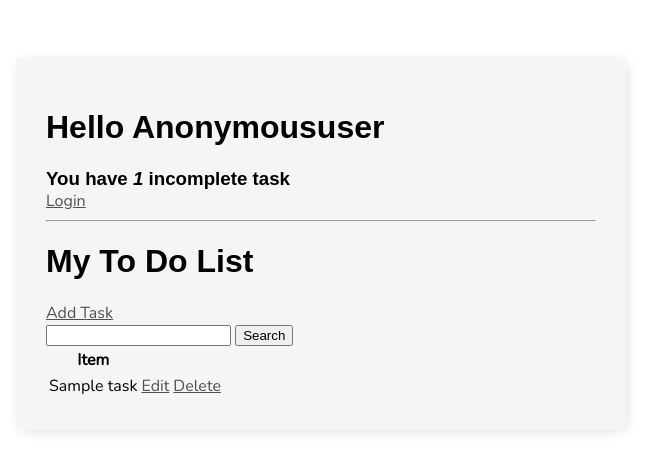
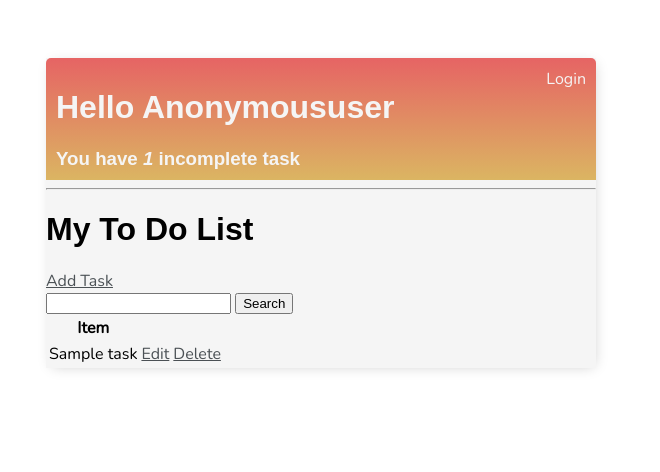
Before and after one commit to Code-Institute-Submissions/Madebybrown-TodoList.com, a Django app: template base/templates/base/task_list.html in a window 1280 px wide. Shown: the top 472 px of the page, without its empty margins (319-979 px from the left). Run offline with Django 3.2, Linux system fonts and the light colour scheme; the template is opened without the code that fills it: most values are stand-ins (such as "Sample title", 1, 10 or a date in 2020).

Commit message:
Update task_list header-bar section, add style to headerbar content

```diff
--- a/base/templates/base/main.html
+++ b/base/templates/base/main.html
@@ -37,7 +37,20 @@
             background-color: whitesmoke;
             -webkit-box-shadow: 2px 2px 13px -4px rgba(0, 0, 0, 0.21);
             box-shadow: 2px 2px 13px -4px rgba(0, 0, 0, 0.21);
-            padding: 30px;
+        }
+
+        .header-bar {
+            display: flex;
+            justify-content: space-between;
+            color: whitesmoke;
+            padding: 10px;
+            border-radius: 5px 5px 0 0;
+            background: linear-gradient(#e66464, #dbb562);
+        }
+
+        .header-bar a {
+            color: whitesmoke;
+            text-decoration: none;
         }
     </style>
 </head>
--- a/base/templates/base/task_list.html
+++ b/base/templates/base/task_list.html
@@ -6,14 +6,13 @@
         <h1>Hello {{ request.user|title }}</h1>
         <h3 style="margin: 0;">You have <i>{{ count }}</i> incomplete task{{ count|pluralize:"s" }}</h3>
     </div>
+
+    {% if request.user.is_authenticated %}
+    <a href="{% url 'logout' %}">Logout</a>
+    {% else %}
+    <a href="{% url 'login' %}">Login</a>
+    {% endif %}
 </div>
-
-{% if request.user.is_authenticated %}
-<p>{{ request.user }}</p>
-<a href="{% url 'logout' %}">Logout</a>
-{% else %}
-<a href="{% url 'login' %}">Login</a>
-{% endif %}
 
 <hr>
 <h1>My To Do List</h1>
```
Also changed, not shown: db.sqlite3.
